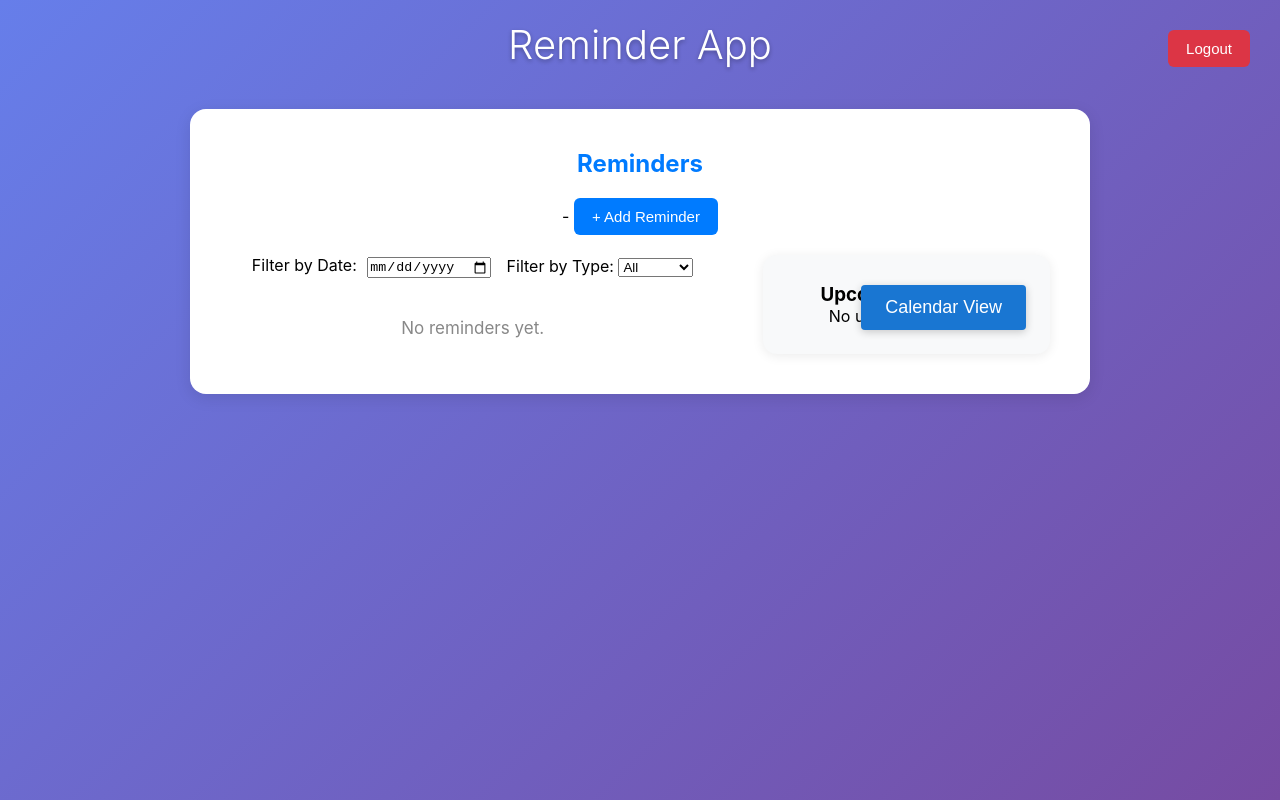
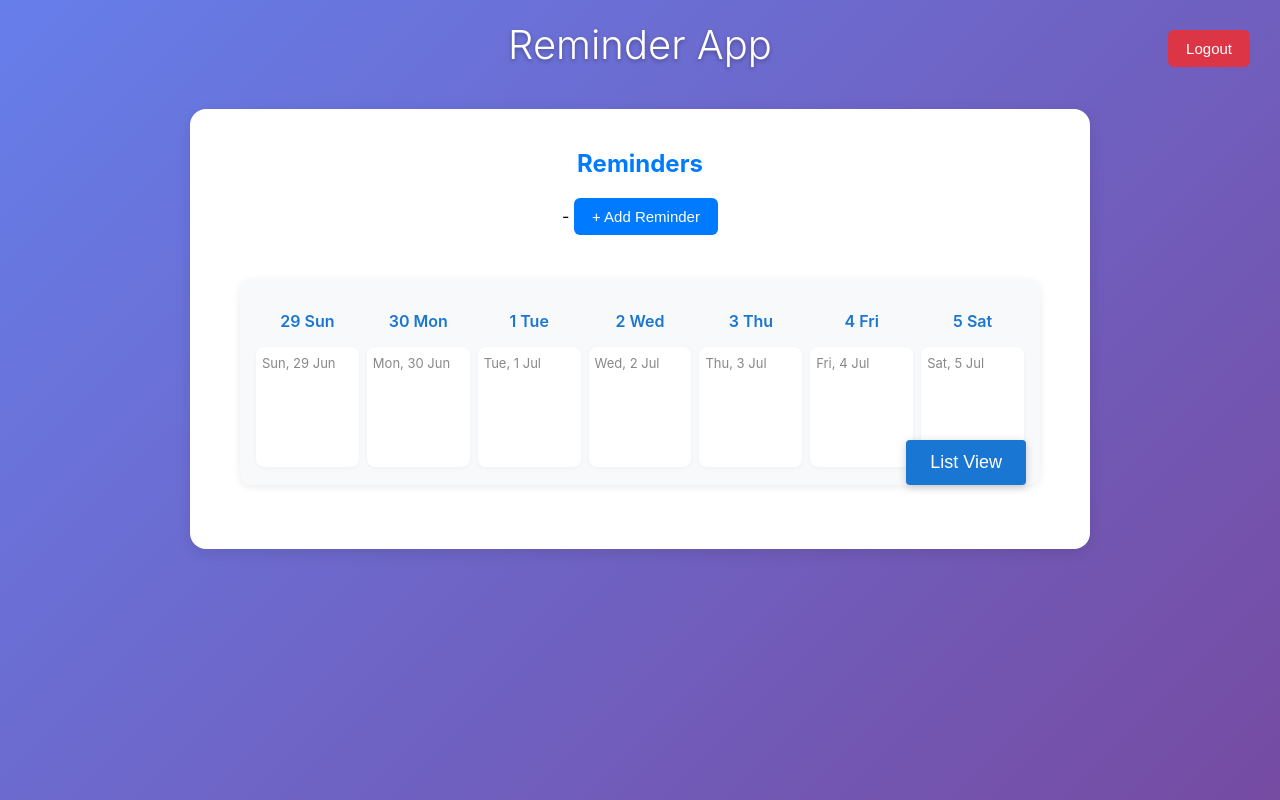
Before and after one commit to Sarit96/ReminderApp, an Angular app: page /home in a window 1280 px wide. Both pictures are taken after a click on the button "Calendar View". Built offline with nearby package versions, Linux system fonts and the light colour scheme.

Commit message:
add calendar view with reminders display and toggle functionality update dependencies

```diff
--- /dev/null
+++ b/src/app/home/calendar-day.pipe.ts
@@ -0,0 +1,14 @@
+import { Pipe, PipeTransform } from '@angular/core';
+
+@Pipe({ name: 'calendarDay', standalone: true })
+export class CalendarDayPipe implements PipeTransform {
+  transform(reminders: any[], date: Date): any[] {
+    return reminders.filter(reminder => {
+      if (!reminder.datetime) return false;
+      const rDate = new Date(reminder.datetime);
+      return rDate.getFullYear() === date.getFullYear() &&
+        rDate.getMonth() === date.getMonth() &&
+        rDate.getDate() === date.getDate();
+    });
+  }
+}
--- a/src/app/home/home.css
+++ b/src/app/home/home.css
@@ -276,3 +276,62 @@
 .calendar-fab-inside:hover {
   background: #1565c0;
 }
+
+.calendar-view {
+  margin: 24px auto;
+  max-width: 800px;
+  background: #f8f9fa;
+  border-radius: 12px;
+  box-shadow: 0 2px 8px rgba(0,0,0,0.08);
+  padding: 24px 12px 18px 12px;
+}
+.calendar-header {
+  display: flex;
+  justify-content: space-between;
+  font-weight: 600;
+  color: #1976d2;
+  margin-bottom: 8px;
+}
+.calendar-day {
+  flex: 1;
+  text-align: center;
+  padding: 8px 0;
+}
+.calendar-body {
+  display: flex;
+  justify-content: space-between;
+}
+.calendar-cell {
+  flex: 1;
+  min-height: 120px;
+  background: #fff;
+  border-radius: 8px;
+  margin: 0 4px;
+  padding: 8px 6px;
+  box-shadow: 0 1px 4px rgba(0,0,0,0.04);
+  display: flex;
+  flex-direction: column;
+  align-items: flex-start;
+}
+.calendar-date {
+  font-size: 13px;
+  color: #888;
+  margin-bottom: 6px;
+}
+.calendar-reminder {
+  background: #e3f0fc;
+  border-left: 4px solid #1976d2;
+  border-radius: 5px;
+  padding: 6px 10px;
+  margin-bottom: 6px;
+  width: 100%;
+}
+.calendar-reminder-title {
+  font-size: 15px;
+  font-weight: 500;
+  color: #1976d2;
+}
+.calendar-reminder-time {
+  font-size: 13px;
+  color: #555;
+}
--- a/src/app/home/home.html
+++ b/src/app/home/home.html
@@ -8,9 +8,27 @@
 
   <div class="main-content-wrapper" style="position: relative">
     <div class="main-content">
-      <ng-container *ngTemplateOutlet="mainReminders"></ng-container>
+      <ng-container *ngIf="!isCalendarView; else calendarView">
+        <ng-container *ngTemplateOutlet="mainReminders"></ng-container>
+      </ng-container>
     </div>
-    <div class="upcoming-panel">
+    <ng-template #calendarView>
+      <div class="calendar-view">
+        <div class="calendar-header">
+          <div class="calendar-day" *ngFor="let day of weekDays">{{ day.label }}</div>
+        </div>
+        <div class="calendar-body">
+          <div class="calendar-cell" *ngFor="let day of weekDays">
+            <div class="calendar-date">{{ day.date | date:'EEE, d MMM' }}</div>
+            <div class="calendar-reminder" *ngFor="let reminder of reminders | calendarDay:day.date">
+              <div class="calendar-reminder-title">{{ reminder.title }}</div>
+              <div class="calendar-reminder-time">{{ reminder.datetime | date:'shortTime' }}</div>
+            </div>
+          </div>
+        </div>
+      </div>
+    </ng-template>
+    <div class="upcoming-panel" *ngIf="!isCalendarView">
       <h3>Upcoming (2 days)</h3>
       <div *ngIf="upcomingReminders.length > 0; else noUpcoming">
         <div class="upcoming-item" *ngFor="let reminder of upcomingReminders">
@@ -27,7 +45,9 @@
         <div class="no-upcoming">No upcoming events</div>
       </ng-template>
     </div>
-    <button class="calendar-fab-inside">Calendar View</button>
+    <button class="calendar-fab-inside" (click)="toggleView()">
+      {{ isCalendarView ? 'List View' : 'Calendar View' }}
+    </button>
   </div>
 </div>
 
@@ -37,25 +57,14 @@
       <div class="form-group">
         <label for="title">Title<span class="required">*</span></label>
         <input id="title" type="text" formControlName="title" required />
-        <div
-          *ngIf="form.get('title')?.invalid && form.get('title')?.touched"
-          class="error-message"
-        >
+        <div *ngIf="form.get('title')?.invalid && form.get('title')?.touched" class="error-message">
           Title is required.
         </div>
       </div>
       <div class="form-group">
         <label for="datetime">Date & Time<span class="required">*</span></label>
-        <input
-          id="datetime"
-          type="datetime-local"
-          formControlName="datetime"
-          required
-        />
-        <div
-          *ngIf="form.get('datetime')?.invalid && form.get('datetime')?.touched"
-          class="error-message"
-        >
+        <input id="datetime" type="datetime-local" formControlName="datetime" required />
+        <div *ngIf="form.get('datetime')?.invalid && form.get('datetime')?.touched" class="error-message">
           Date & Time is required.
         </div>
       </div>
@@ -74,12 +83,7 @@
       </div>
       <div class="form-group">
         <label for="invite">Invite (demo)</label>
-        <input
-          id="invite"
-          type="text"
-          formControlName="invite"
-          placeholder="Enter email(s)"
-        />
+        <input id="invite" type="text" formControlName="invite" placeholder="Enter email(s)" />
         <div class="form-hint">
           (Demo: This does not actually invite anyone)
         </div>
@@ -95,23 +99,16 @@
     </form>
   </div>
 
-  <div
-    style="
+  <div style="
       display: flex;
       gap: 16px;
       justify-content: center;
       margin-bottom: 20px;
       align-items: center;
-    "
-  >
+    ">
     <label>
       Filter by Date:
-      <input
-        type="date"
-        [(ngModel)]="filterDate"
-        name="filterDate"
-        style="margin-left: 6px"
-      />
+      <input type="date" [(ngModel)]="filterDate" name="filterDate" style="margin-left: 6px" />
     </label>
     <label>
       Filter by Type:
@@ -125,10 +122,7 @@
   </div>
 
   <div class="reminders-list" *ngIf="filteredReminders.length > 0">
-    <div
-      class="reminder-item"
-      *ngFor="let reminder of filteredReminders; let i = index"
-    >
+    <div class="reminder-item" *ngFor="let reminder of filteredReminders; let i = index">
       <div class="reminder-info" (click)="editReminder(i)">
         <div class="reminder-title">{{ reminder.title }}</div>
         <div class="reminder-datetime">
--- a/src/app/home/home.ts
+++ b/src/app/home/home.ts
@@ -1,4 +1,4 @@
-import { Component } from '@angular/core';
+import { Component, Pipe, PipeTransform } from '@angular/core';
 import { Router } from '@angular/router';
 import { Auth } from '../auth/auth';
 import {
@@ -9,11 +9,12 @@ import {
 } from '@angular/forms';
 import { CommonModule } from '@angular/common';
 import { FormsModule } from '@angular/forms';
+import { CalendarDayPipe } from './calendar-day.pipe';
 
 @Component({
   selector: 'app-home',
   standalone: true,
-  imports: [ReactiveFormsModule, CommonModule, FormsModule],
+  imports: [ReactiveFormsModule, CommonModule, FormsModule, CalendarDayPipe],
   templateUrl: './home.html',
   styleUrl: './home.css',
 })
@@ -27,6 +28,7 @@ export class Home {
   filterDate: string = '';
   filterType: string = '';
   reminderTypes: string[] = ['Work', 'Personal', 'Other'];
+  isCalendarView = false;
 
 
   upcomingPopup: { show: boolean; reminder: any } = {
@@ -55,6 +57,19 @@ export class Home {
       if (!reminder.datetime) return false;
       const reminderTime = new Date(reminder.datetime);
       return reminderTime > now && reminderTime <= twoDaysLater;
+    });
+  }
+
+  get weekDays() {
+    const start = new Date();
+    start.setDate(start.getDate() - start.getDay()); // Sunday
+    return Array.from({ length: 7 }).map((_, i) => {
+      const d = new Date(start);
+      d.setDate(start.getDate() + i);
+      return {
+        label: d.toLocaleDateString(undefined, { weekday: 'short', day: 'numeric' }),
+        date: new Date(d.getFullYear(), d.getMonth(), d.getDate())
+      };
     });
   }
 
@@ -172,4 +187,8 @@ export class Home {
     this.showConfirmDelete = false;
     this.deleteIndex = null;
   }
+
+  toggleView() {
+    this.isCalendarView = !this.isCalendarView;
+  }
 }
```
Also changed, not shown: package.json (+7 -0 lines), 1 other file (tests, documents, lock files or other folders).
